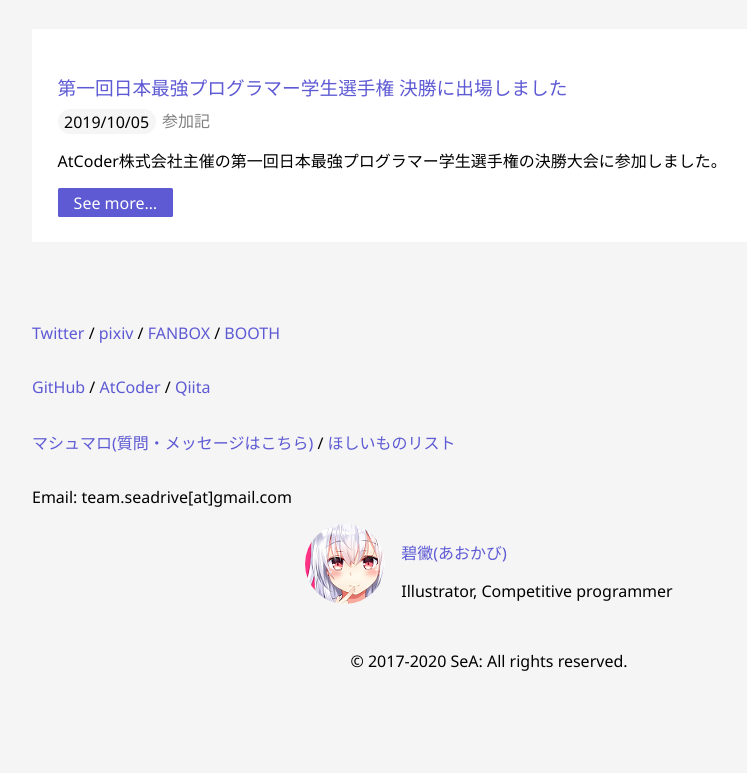
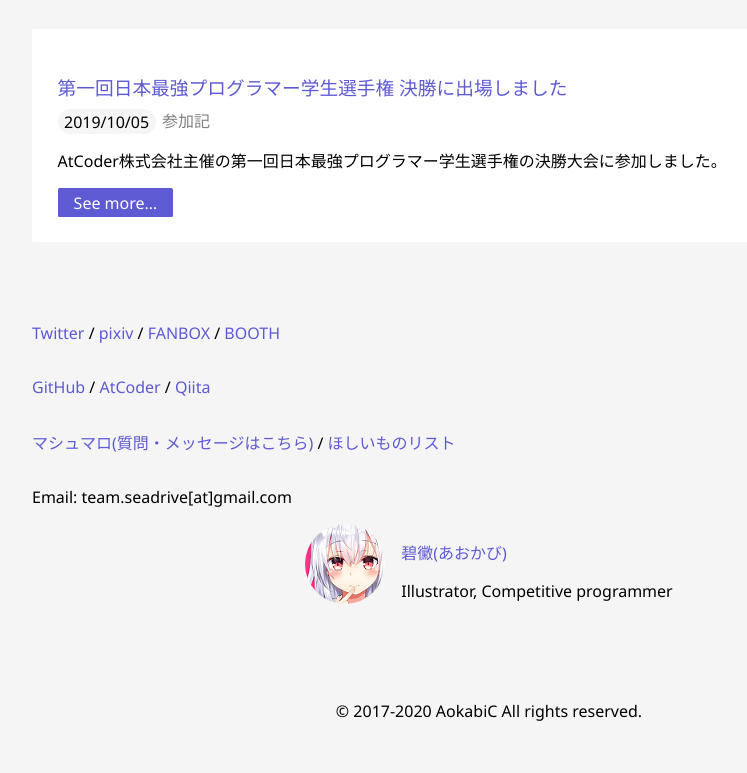
Before and after one commit to AokabiC/team-seadrive.com, a Gatsby site: page / in a window 1280 px wide. Shown: the part 1800-2573 px from the top of the page, without its empty margins (151-898 px from the left). Built offline with nearby package versions, Linux system fonts and the light colour scheme; Gatsby itself is replaced by a stand-in of ours.

Commit message:
modify layout

```diff
--- a/src/components/layout.tsx
+++ b/src/components/layout.tsx
@@ -4,7 +4,7 @@ import { useSpring, animated } from "react-spring"
 import Img from "gatsby-image"
 import { TopNav } from "../components/organisms/topnav"
 import { LeftNav } from "../components/organisms/leftnav"
-import Footerbar from "../components/footerbar"
+import Footerbar from "./organisms/footerbar"
 
 import "ress"
 import "typeface-noto-sans"
@@ -31,7 +31,7 @@ const Background = styled(animated(Img))`
 
 const GridWrapper = styled.div`
   display: grid;
-  grid-template-rows: 120px 1fr 120px;
+  grid-template-rows: 120px minmax(calc(100vh - 240px), 1fr) 120px;
   grid-template-columns:
     minmax(120px, 160px)
     minmax(600px, 1000px)
@@ -43,10 +43,9 @@ const GridWrapper = styled.div`
   justify-content: space-between;
 `
 
-const BaseContainer = styled.div<{ isIndex: boolean }>`
+const Container = styled.div<{ isIndex: boolean }>`
   grid-area: content;
   display: flex;
-  justify-content: center;
   flex-flow: column;
   padding-left: 15px;
   padding-right: 15px;
@@ -70,14 +69,13 @@ const Layout: React.FC<any> = ({ title, image, children }) => {
         <LeftNav toggle={intersect} />
         <TopNav isVisible={!intersect} />
         {title == "index" && <Hero />}
-        <BaseContainer isIndex={title == "index"} ref={target}>
+        <Container isIndex={title == "index"} ref={target}>
           <main>
             {title != "index" && <LocationName> {title} </LocationName>}
             {children}
           </main>
-          <Footerbar />
-        </BaseContainer>
-        <div></div>
+        </Container>
+        <Footerbar />
       </GridWrapper>
     </React.Fragment>
   )
--- a/src/components/footerbar.tsx
+++ b/src/components/organisms/footerbar.tsx
@@ -2,19 +2,16 @@ import React from "react"
 import styled from "styled-components"
 
 const Base = styled.footer`
+  grid-area: footer;
   text-align: center;
   margin-top: auto;
   padding-bottom: 3rem;
 `
 
-class Footerbar extends React.Component {
-  render() {
-    return (
-      <Base>
-        © 2017-{new Date().getFullYear()} SeA: All rights reserved.
-      </Base>
-    )
-  }
+const Footerbar: React.FC = () => {
+  return (
+    <Base>© 2017-{new Date().getFullYear()} AokabiC All rights reserved.</Base>
+  )
 }
 
 export default Footerbar
```
